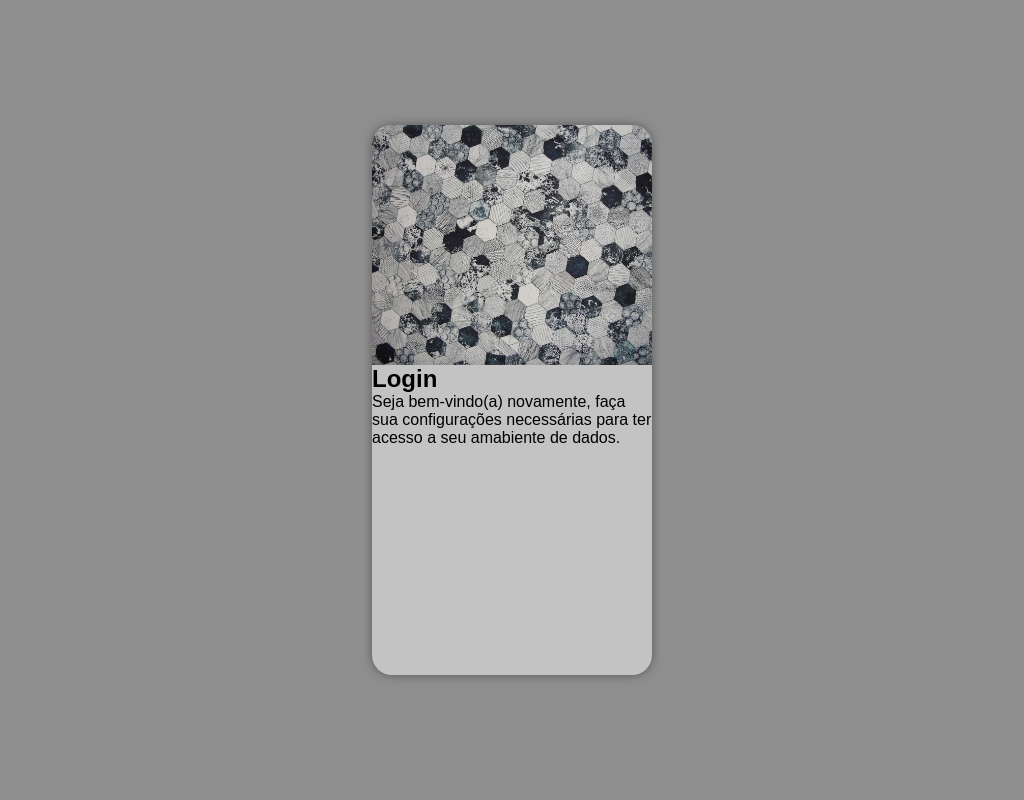
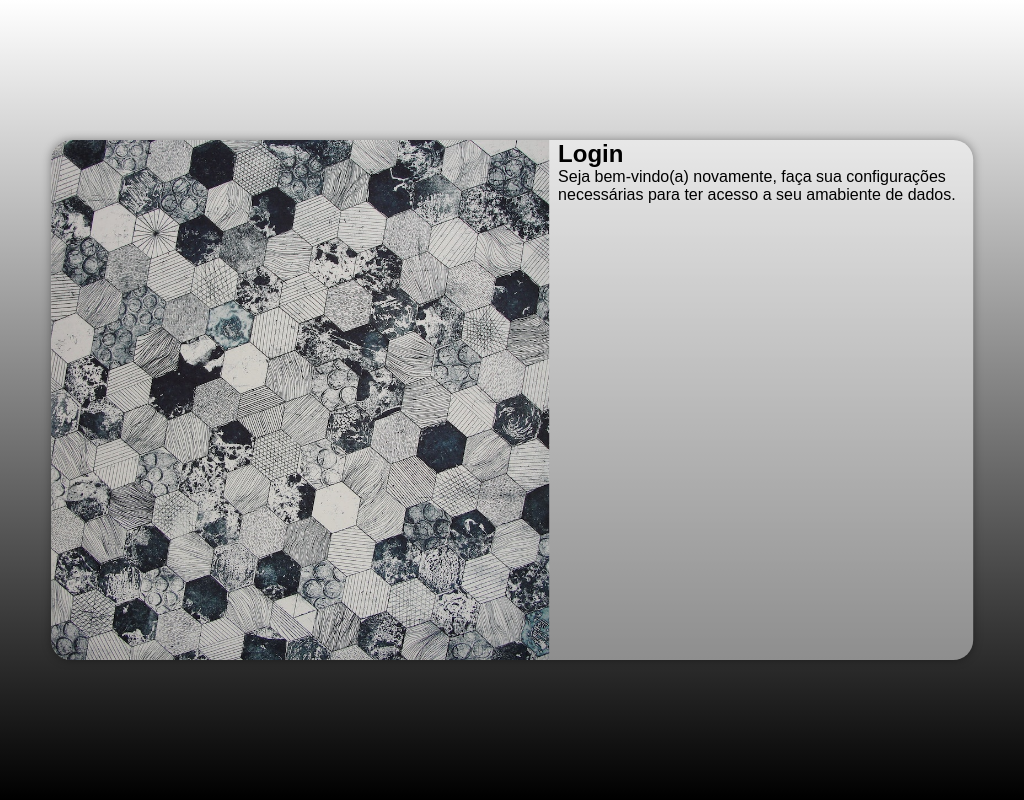
Before and after one commit to Rikelmy22/login, a plain HTML site: page index.html in a window 1024 px wide. Drawn offline with Linux system fonts and the light colour scheme.

Commit message:
Atualização

```diff
--- a/styles/mediaqueries.css
+++ b/styles/mediaqueries.css
@@ -8,19 +8,45 @@ Desktops: 992px a 1200px.
 @media screen  and (min-width:768px) and (max-width:992px){
     body {
         background-image: linear-gradient(to top, black, white);
-        width: 80vw;
     }
 
     main > section#login {
-        width: 60vw;
+        width: 70vw;
         height: 65vh;
     }
 
     main > section#login > div#imagem {
         float: left;
-        height: 65vh;
-        width: 25vw;
+        height: 100%;
+        width: 30%;
         border-radius: 20px 0px 0px 20px;
     }
 
+    main > section#login > div#formulario {
+        float: right;
+        width: 70% ;
+    }
 }
+    @media screen and (min-width:992px) and (max-width:1200px){
+        body {
+            background-image: linear-gradient(to top, black, white);
+        }
+
+        main > section#login {
+            width: 90vw;
+            height: 65vh;
+        }
+
+        main > section#login > div#imagem {
+            float: left;
+            height: 100%;
+            width: 54%;
+            border-radius: 20px 0px 0px 20px;
+        }
+
+        main > section#login > div#formulario {
+            float: right;
+            width: 45% ;
+    }
+
+}
--- a/styles/style.css
+++ b/styles/style.css
@@ -35,6 +35,9 @@ main > section#login {
     width: 280px;
     border-radius: 20px;
     box-shadow: 0px 0px 10px rgba(0, 0, 0, 0.386);
+
+    transition: width.5s, height.3s;
+    transition-timing-function: ease;
 }
 
 main > section#login > div#imagem {
```
